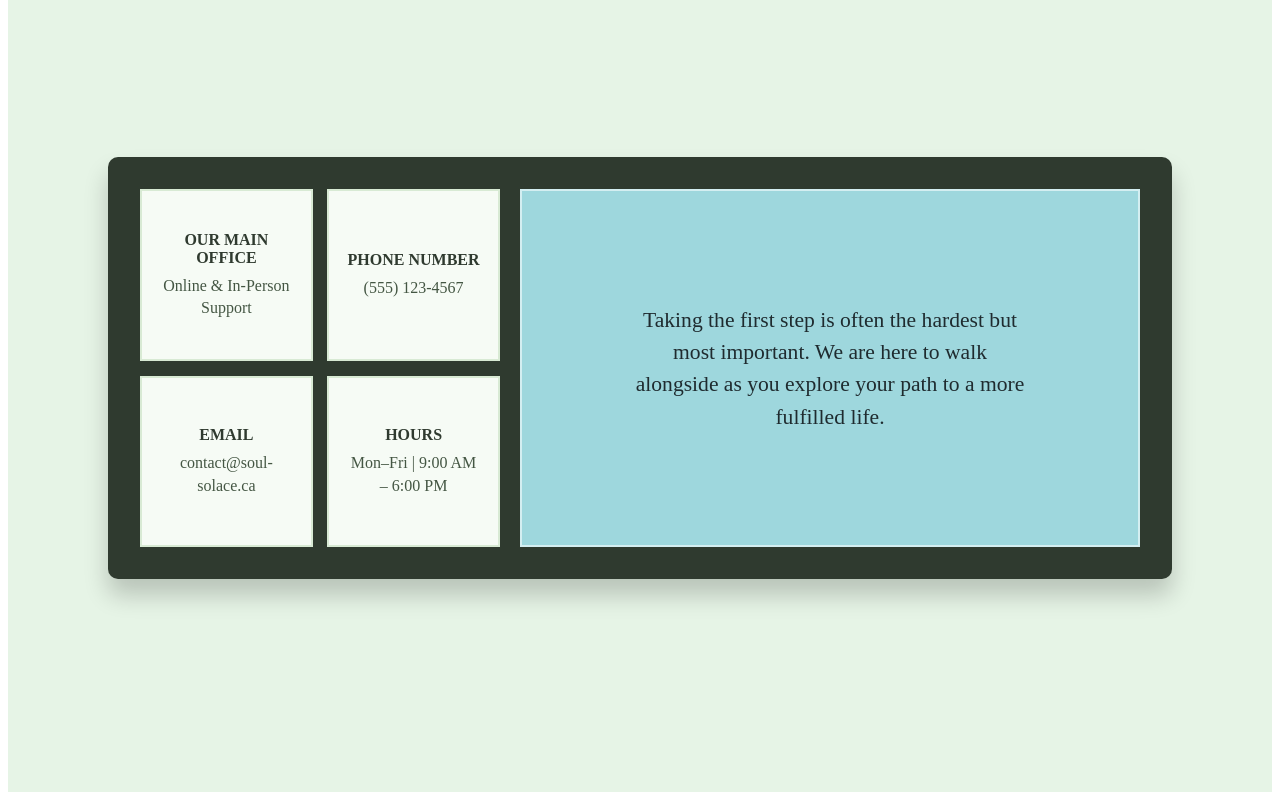
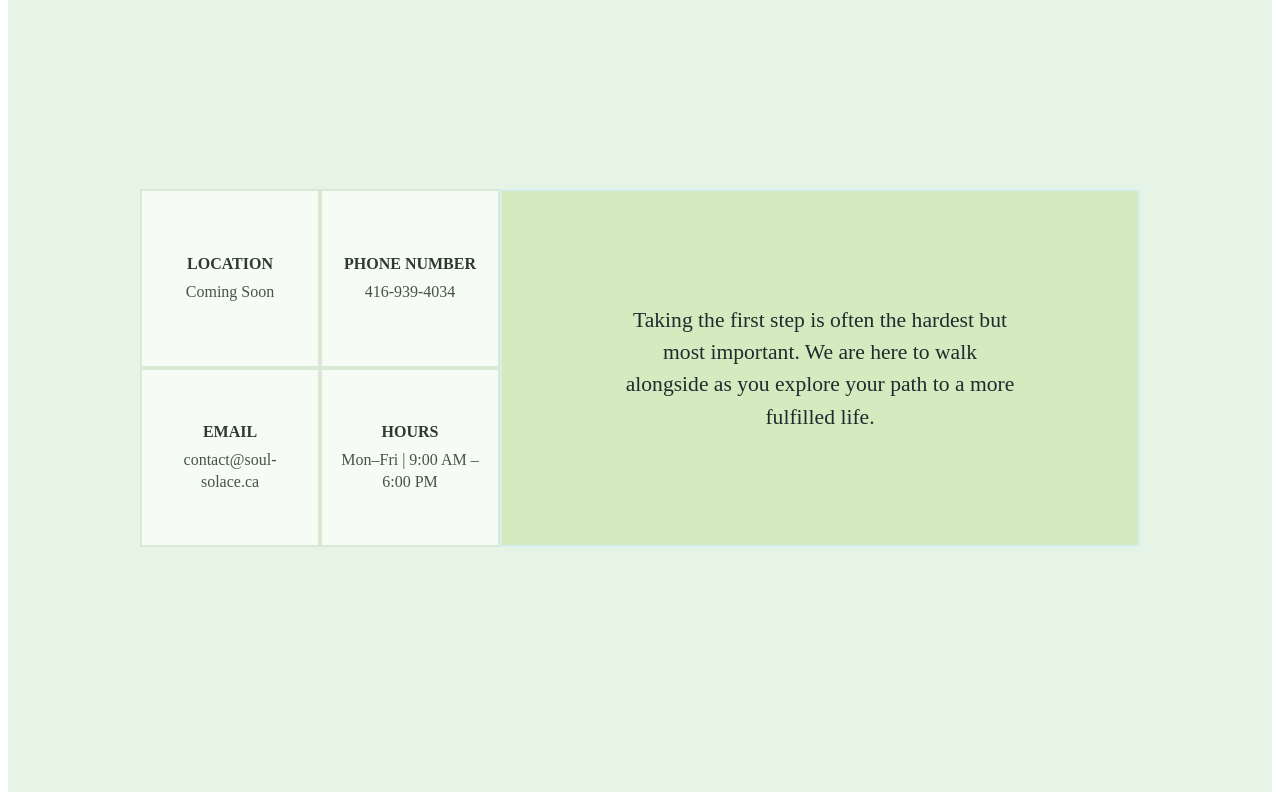
Before and after one commit to dhruvshah1093/soul-solace, a Vue app: page / in a window 1280 px wide. Shown: the part 2652-3452 px from the top of the page. Built offline with nearby package versions, Linux system fonts and the light colour scheme.

Commit message:
Fix contact page

```diff
--- a/public/content/contact.json
+++ b/public/content/contact.json
@@ -1,3 +1,6 @@
 {
-  "email": "contact@soul-solace.ca"
+  "email": "contact@soul-solace.ca",
+  "phone": "416-939-4034",
+  "address": "Coming Soon",
+  "hours": "Mon–Fri | 9:00 AM – 6:00 PM"
 }
--- a/src/components/ContactForm.vue
+++ b/src/components/ContactForm.vue
@@ -2,12 +2,12 @@
   <div class="contact-template">
     <div class="info-grid">
       <article class="info-card">
-        <h3>Our Main Office</h3>
-        <p>Online &amp; In-Person Support</p>
+        <h3>Location</h3>
+        <p>{{ address }}</p>
       </article>
       <article class="info-card">
         <h3>Phone Number</h3>
-        <p>(555) 123-4567</p>
+        <p>{{ phone }}</p>
       </article>
       <article class="info-card">
         <h3>Email</h3>
@@ -15,7 +15,7 @@
       </article>
       <article class="info-card">
         <h3>Hours</h3>
-        <p>Mon–Fri | 9:00 AM – 6:00 PM</p>
+        <p>{{ hours }}</p>
       </article>
     </div>
 
@@ -33,11 +33,17 @@
 import { ref, onMounted } from 'vue'
 
 const contactEmail = ref('contact@soul-solace.ca')
+const phone = ref('416-939-4034')
+const address = ref('Coming Soon')
+const hours = ref('Mon–Fri | 9:00 AM – 6:00 PM')
 
 onMounted(async () => {
   const response = await fetch('/content/contact.json')
   const data = await response.json()
   contactEmail.value = data.email || contactEmail.value
+  phone.value = data.phone
+  address.value = data.address
+  hours.value = data.hours
 })
 </script>
 
@@ -45,18 +51,18 @@ onMounted(async () => {
 .contact-template {
   display: grid;
   grid-template-columns: minmax(240px, 360px) minmax(320px, 1fr);
-  gap: 1.25rem;
+  /* gap: 1.25rem; */
   width: min(1000px, 92vw);
   padding: 2rem;
-  background: #2f3a2f;
-  border-radius: 10px;
-  box-shadow: 0 16px 24px rgba(0, 0, 0, 0.2);
+  /* background: #2f3a2f; */
+  /* border-radius: 10px; */
+  /* box-shadow: 0 16px 24px rgba(0, 0, 0, 0.2); */
 }
 
 .info-grid {
   display: grid;
   grid-template-columns: repeat(2, minmax(110px, 1fr));
-  gap: 0.9rem;
+  /* gap: 0.9rem; */
 }
 
 .info-card {
@@ -85,7 +91,7 @@ onMounted(async () => {
 }
 
 .message-panel {
-  background: #9ed7dd;
+  background: rgba(150, 195, 36, 0.2);
   border: 2px solid #d4eef1;
   min-height: 290px;
   display: flex;
--- a/src/components/ContactInfo.vue
+++ /dev/null
@@ -1,17 +0,0 @@
-<template>
-  <div class="info">
-    <p>Email: {{ email }}</p>
-    <p>Phone: {{ phone }}</p>
-    <p>Address: {{ address }}</p>
-  </div>
-</template>
-
-<script setup>
-defineProps(['email', 'phone', 'address'])
-</script>
-
-<style scoped>
-.info {
-  padding: 1rem;
-}
-</style>
```
